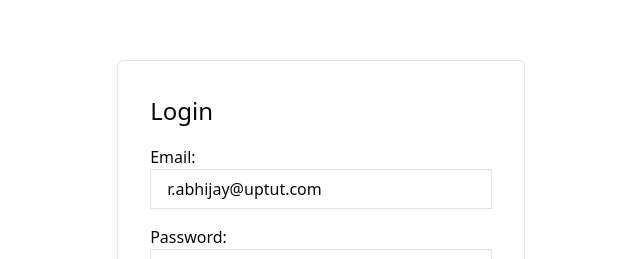
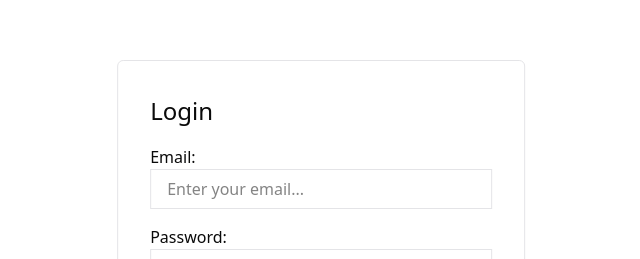
Before and after one commit to abhijayrajvansh/tms-web-app, a Next.js app: page /login in a window 1280 px wide. Shown: the part 185-444 px from the top of the page, without its empty margins (319-959 px from the left). Built offline with nearby package versions, Linux system fonts and the light colour scheme; no server answers.

Commit message:
update: removed default email

```diff
--- a/app/login/page.tsx
+++ b/app/login/page.tsx
@@ -16,7 +16,6 @@ const page = async () => {
                         type="email"
                         name="email"
                         placeholder="Enter your email..."
-                        defaultValue="r.abhijay@uptut.com"
                     />
                 </div>
                 <div>
```
